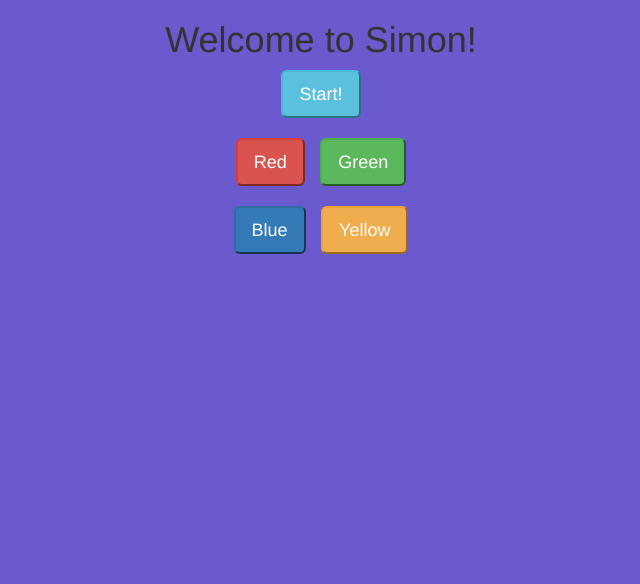
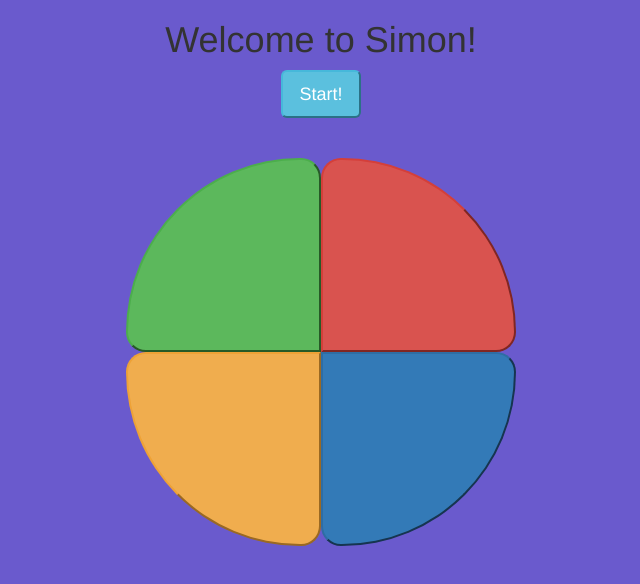
Before and after one commit to yqedan/simonJS, a website with bundled scripts: page index.html in a window 1280 px wide. Shown: the whole page, without its empty margins (319-959 px from the left). Built offline with nearby package versions, Linux system fonts and the light colour scheme.

Commit message:
green works now, ui improvements, lose scenario

```diff
--- a/index.html
+++ b/index.html
@@ -13,13 +13,23 @@
     <button id="start" class="btn-lg btn-info">Start!</button>
     <br>
     <br>
-    <button id="red" class="btn-lg btn-danger">Red</button>
-    &nbsp;&nbsp;
-    <button id="green" class="btn-lg btn-success">Green</button>
-    <br><br>
-    <button id="blue" class="btn-lg btn-primary">Blue</button>
-    &nbsp;&nbsp;
-    <button id="yellow" class="btn-lg btn-warning">Yellow</button>
+    <br>
+    <div class="row">
+      <div class="col-md-2 col-md-offset-4">
+        <button id="green" class="btn-block btn-success"><p id="button-text"> </p></button>
+      </div>
+      <div class="col-md-2">
+        <button id="red" class="btn-block btn-danger"><p id="button-text"> </p></button>
+      </div>
+    </div>
+    <div class="row">
+      <div class="col-md-2 col-md-offset-4">
+        <button id="yellow" class="btn-block btn-warning"><p id="button-text"> </p></button>
+      </div>
+      <div class="col-md-2">
+        <button id="blue" class="btn-block btn-primary"><p id="button-text"> </p></button>
+      </div>
+    </div>
   </div>
 </body>
 </html>
--- a/js/simon-interface.js
+++ b/js/simon-interface.js
@@ -2,7 +2,7 @@
 
 $(function() {
   $("#start").click(function(){
-    var game = new Game("hot pink");
+    var game = new Game();
     game.flash();
     $("#red").click(function(){
       game.evaluateGuess("red");
--- a/styles.css
+++ b/styles.css
@@ -1,9 +1,40 @@
 body{
   background-color: slateBlue;
 }
+
 .container{
   text-align: center;
 }
-#red, #green, #blue, #yellow{
 
+.col-md-2{
+  padding: 0px;
 }
+
+#green, #red, #yellow, #blue{
+  padding: 50px;
+  border-radius: 20px;
+  outline:none;
+  border-corner-shape: scoop;
+}
+#green{
+  border-top-left-radius: 175px;
+  border-bottom-right-radius: 0px;
+}
+#red{
+  border-top-right-radius: 175px;
+  border-bottom-left-radius: 0px;
+}
+#yellow{
+  border-bottom-left-radius: 175px;
+  border-top-right-radius: 0px;
+}
+#blue{
+  border-top-left-radius: 0px;
+  border-bottom-right-radius: 175px;
+}
+
+#button-text{
+  width: 90px;
+  height: 90px;
+  margin: 0px;
+}
```
Also changed, not shown: js/simon.js (+29 -30 lines), build/js/app.js.
